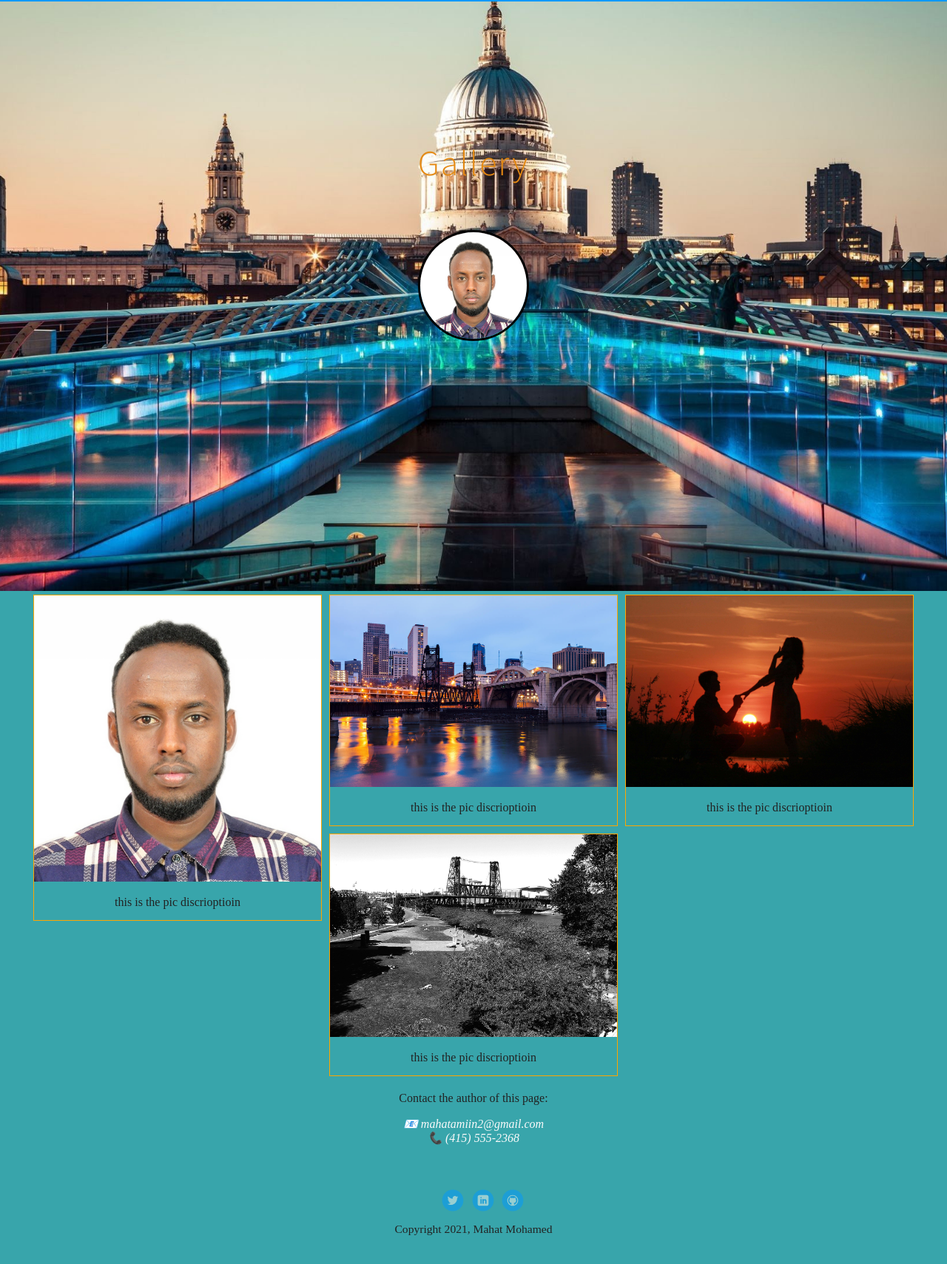
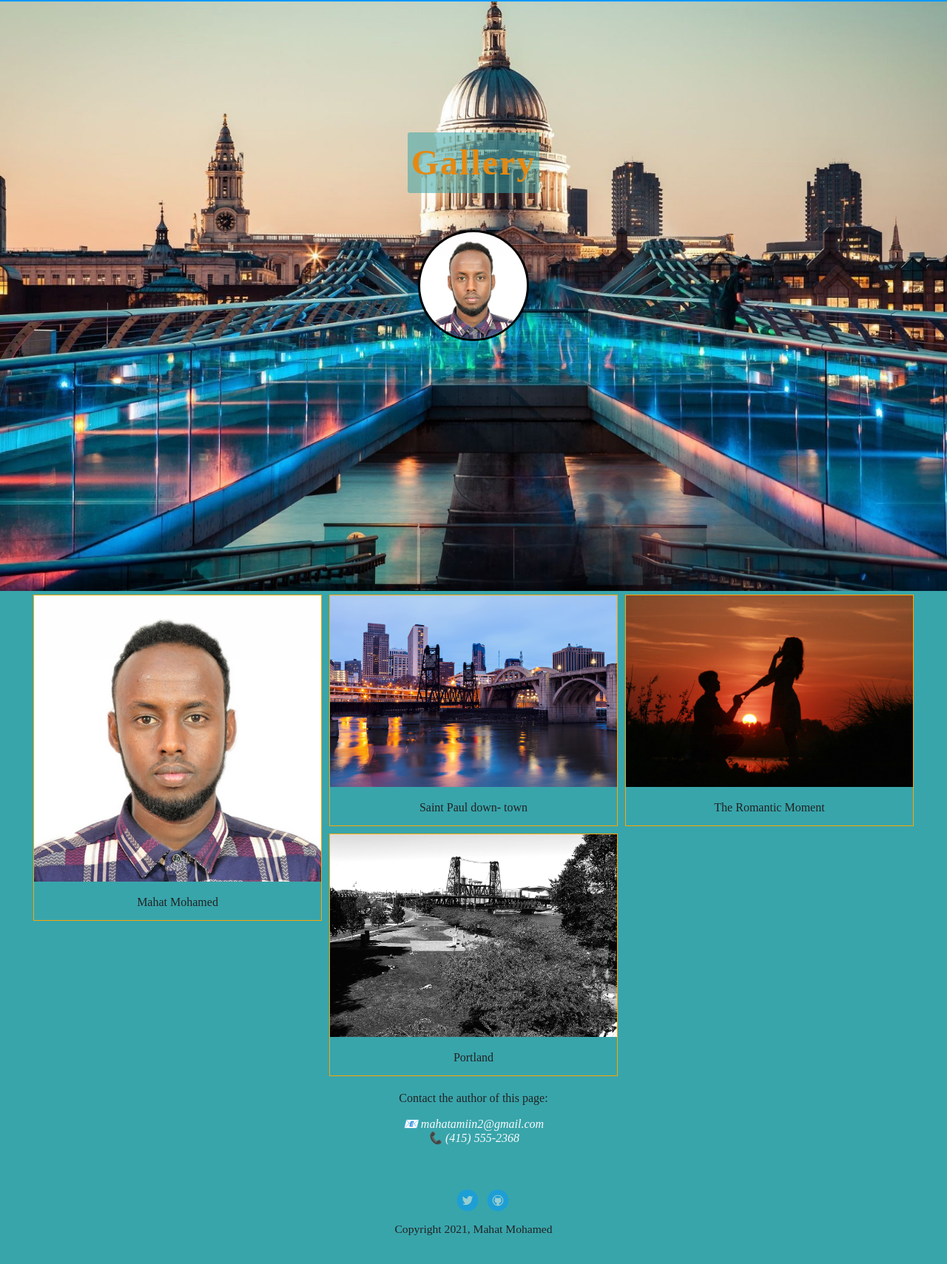
Before and after one commit to mahatmohamed/first-project, a plain HTML site: page photos.html in a window 1280 px wide. Shown: the part 51-1760 px from the top of the page at 74% size. Drawn offline with Linux system fonts and the light colour scheme; a web font is replaced by a local one.

Commit message:
Resubmitting  the first project

```diff
--- a/photos.css
+++ b/photos.css
@@ -15,11 +15,13 @@ body {
    }
 
 h1 {
-  font-family: 'Source Sans Pro', sans-serif;
-  font-size: 22px;
+  font-family:'Times New Roman', Times, serif;
+  font-size: 300%;
   color: #151E3F;
-  font-weight: 300;
+  font-weight: 300%;
   letter-spacing: 2px;
+  background-color: #38a5ab88;
+
 }
 .container{
     margin: auto;
@@ -46,7 +48,7 @@ h1 {
     border-radius: 3px;
     display: table;
     margin:auto;
-    font-size: 300%;
+    /* font-size: 300%; */
   }
 .note{
     padding: 15px;
--- a/photos.html
+++ b/photos.html
@@ -26,38 +26,38 @@
   <header>
     <div class="group">
     <h1 class="tag name">Gallery</h1>
-    <img src="images/mahat.png" alt="Drawing of Jane Smith" class="profile-image">
+    <img src="images/mahat.png" alt="Mahat Mohamed profile picture" class="profile-image">
     </div>
   </header>
 
 <div class="container">
   <div class="gallery">
-    <img src="images/mahat.png">
+    <img src="images/mahat.png" alt=" this is Mahat" class="profile-image">
     <div class="note">
-      this is the pic discrioptioin</div>
+      Mahat Mohamed</div>
     </div>
 
     <div class="gallery">
-    <img src="images/Saint-Paul.jpeg">
+    <img src="images/Saint-Paul.jpeg" alt="this Saint Paul" class="profile-image">
     <div class="note">
-      this is the pic discrioptioin</div>
+      Saint Paul down- town</div>
     </div>
 
       <div class="gallery">
-    <img src="images/love-couples.jpeg">
+    <img src="images/love-couples.jpeg" alt="this si love clouble picture" class="profile-image">
     <div class="note">
-      this is the pic discrioptioin </div>
+      The Romantic Moment </div>
     </div>
 
       <div class="gallery">
-    <img src="images/portland.jpg">
+    <img src="images/portland.jpg" alt="this is Port land" class="profile-image">
     <div class="note">
-      this is the pic discrioptioin</div>
+      Portland</div>
     </div>
 
   </div>
 
-</div>
+
 <p>Contact the author of this page:</p>
 <address id="contact">
   <a href="mailto:mahatamiin2@gmail.com">mahatamiin2@gmail.com</a><br>
@@ -67,9 +67,8 @@
 
   <footer>
     <ul>
-      <li><a href="http://Twitter.com/treehouse" class="social twitter">Twitter</a></li>
-      <li><a href="#" class="social linkedin">LinkedIn</a></li>
-      <li><a href="http://Twitter.com/treehouse" target="_blank" class="social github">Github</a></li>
+      <li><a href="https://twitter.com/Mahatbrozma" class="social twitter">Twitter</a></li>
+      <li><a href="https://github.com/mahatmohamed" target="_blank" class="social github">Github</a></li>
     </ul>
     <p class="copyright">Copyright 2021, Mahat Mohamed</p>
   </footer>
--- a/resume.css
+++ b/resume.css
@@ -10,6 +10,9 @@ body {
   font-family: 'Times New Roman', Times, serif;
   color: #222;
   background:#38A5AB;
+}
+h1{
+  background-color: #38a5ab88;
 }
 .group {
   margin-top: 170px;
--- a/styles.css
+++ b/styles.css
@@ -11,6 +11,7 @@ body {
   color: #222;
   background: #38A5AB;
 }
+
 /* Link Styles */
 
 a {
```
Also changed, not shown: index.html (+4 -5 lines), resume.html (+2 -4 lines), 2 other files.
